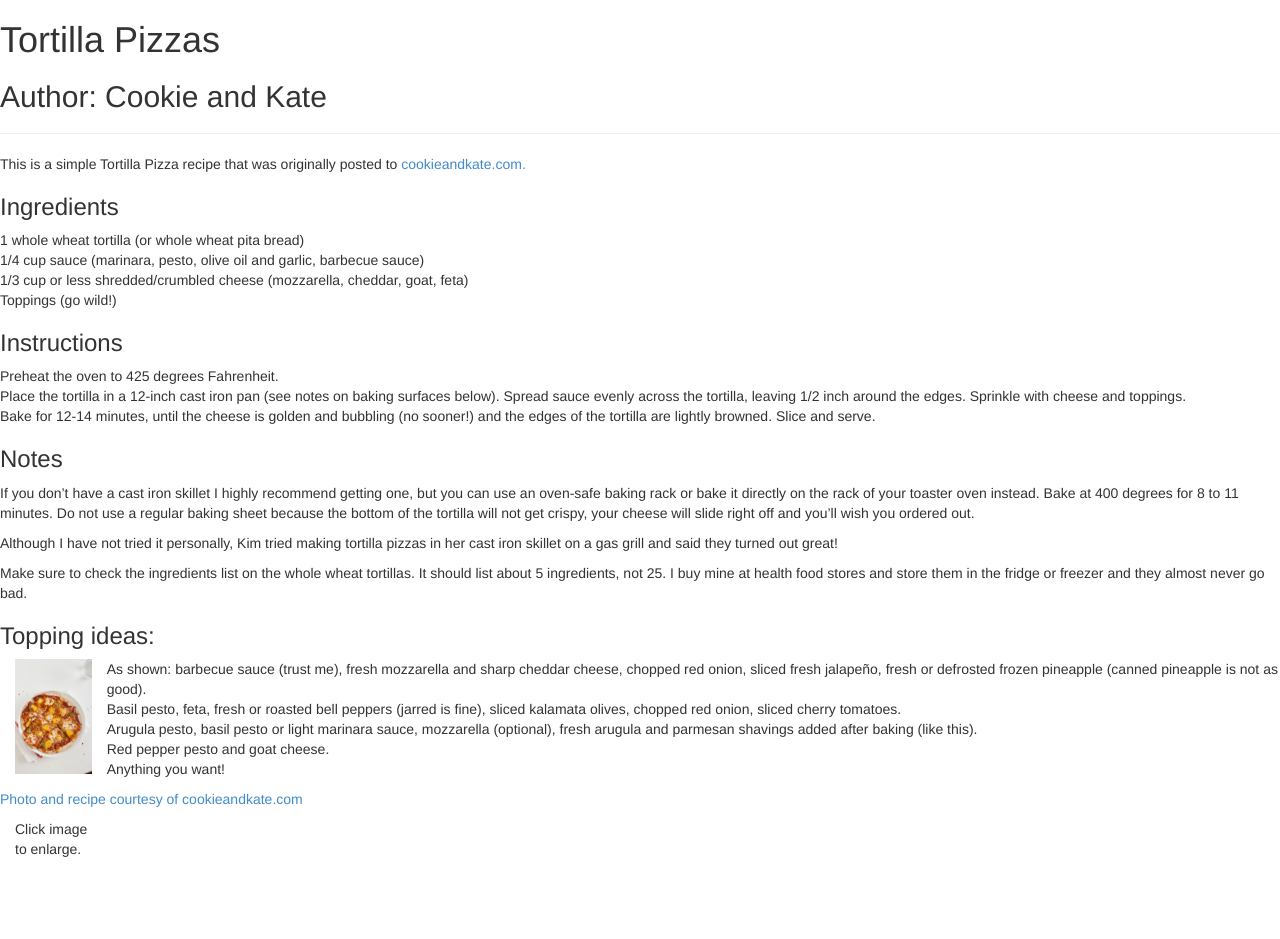
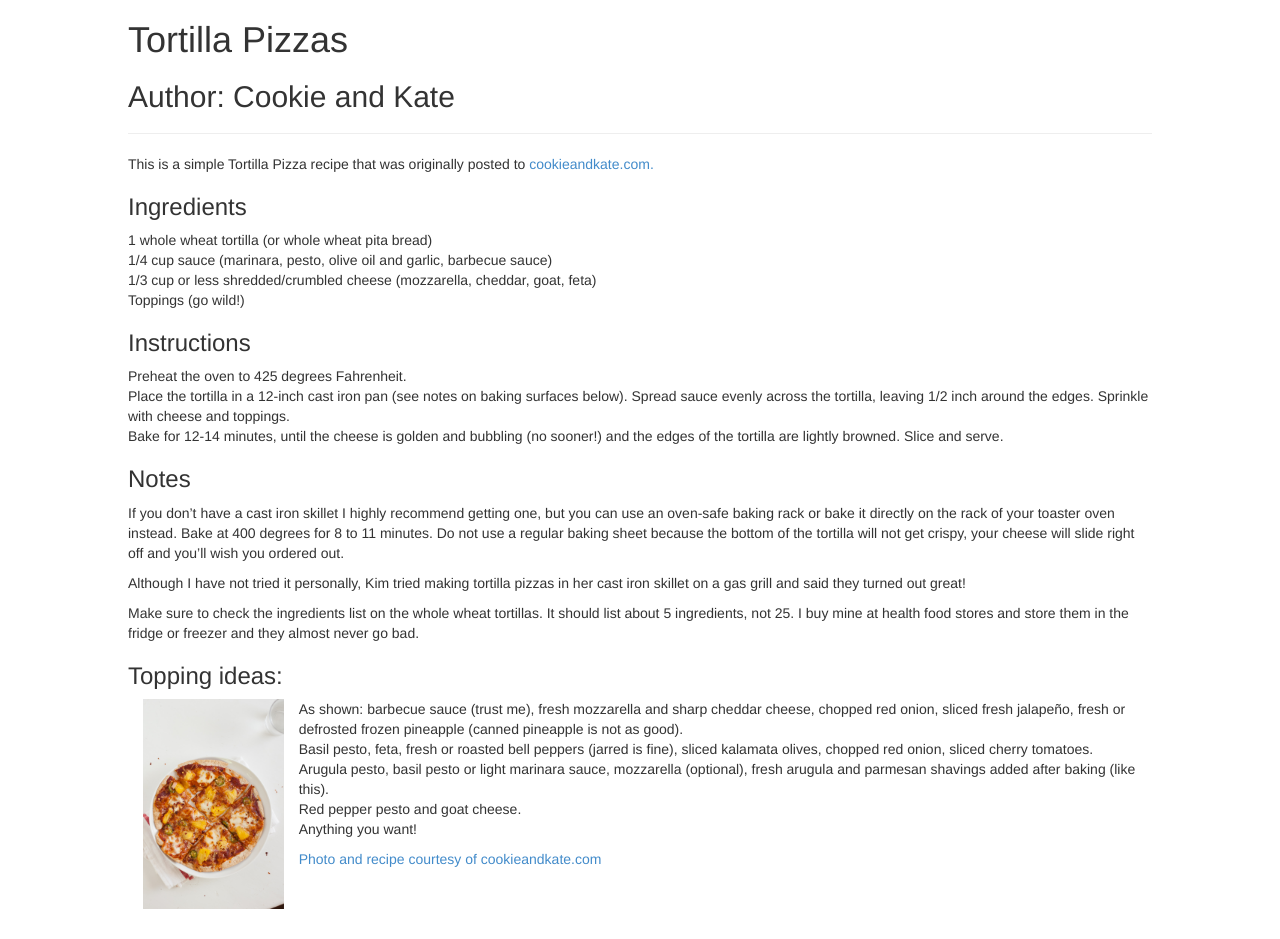
Before and after one commit to joedonahue/Website, a plain HTML site: page amended-coding-check-ins/coding-check-in-two-revised/coding-check-in-2.html in a window 1280 px wide. Before the commit the page ends 869 px from the top, so only its background shows below. Drawn offline with nearby package versions, Linux system fonts and the light colour scheme.

Commit message:
Tweaks to CC-2

```diff
--- a/amended-coding-check-ins/coding-check-in-two-revised/coding-check-in-2.html
+++ b/amended-coding-check-ins/coding-check-in-two-revised/coding-check-in-2.html
@@ -41,7 +41,7 @@
 
 	<h3>Topping ideas:</h3>
 
-	<a href="tortilla-pizza-recipe4.jpg"><img src="tortilla-pizza-recipe4.jpg" alt="A tortilla pizza with barbecue sauce, fresh mozzarella, sharp cheddar cheese, chopped red onion, sliced fresh jalapeño, and fresh pineapple." height="500" class="col-lg-1 col-md-1 col-sm-1 col-xs-1 arrow-right"></a>
+	<a href="tortilla-pizza-recipe4.jpg"><img src="tortilla-pizza-recipe4.jpg" alt="A tortilla pizza with barbecue sauce, fresh mozzarella, sharp cheddar cheese, chopped red onion, sliced fresh jalapeño, and fresh pineapple." height="500" class="col-lg-2 col-md-2 col-sm-1 col-xs-1 arrow-right"></a>
 
 	<ul>
 		<li>As shown: barbecue sauce (trust me), fresh mozzarella and sharp cheddar cheese, chopped red onion, sliced fresh jalapeño, fresh or defrosted frozen pineapple (canned pineapple is not as good).</li>
@@ -53,7 +53,9 @@
 
 	<p><a href="http://www.cookieandkate.com">Photo and recipe courtesy of cookieandkate.com</a></p>
 
-	<p class="col-lg-1 col-md-1 col-sm-1 col-xs-1">Click image to enlarge.</p>
+	<br>
+	<br>
+	<br>
 
 </div>
 	<!-- jQuery (necessary for Bootstrap's JavaScript plugins) -->
--- a/amended-coding-check-ins/coding-check-in-two-revised/css/custom.css
+++ b/amended-coding-check-ins/coding-check-in-two-revised/css/custom.css
@@ -1,6 +1,6 @@
-.container{
-position:relative;
-width: 960px;
+#container{
+width:80%;
+margin: 0 auto 0 auto;
 }
 
 img {
```
